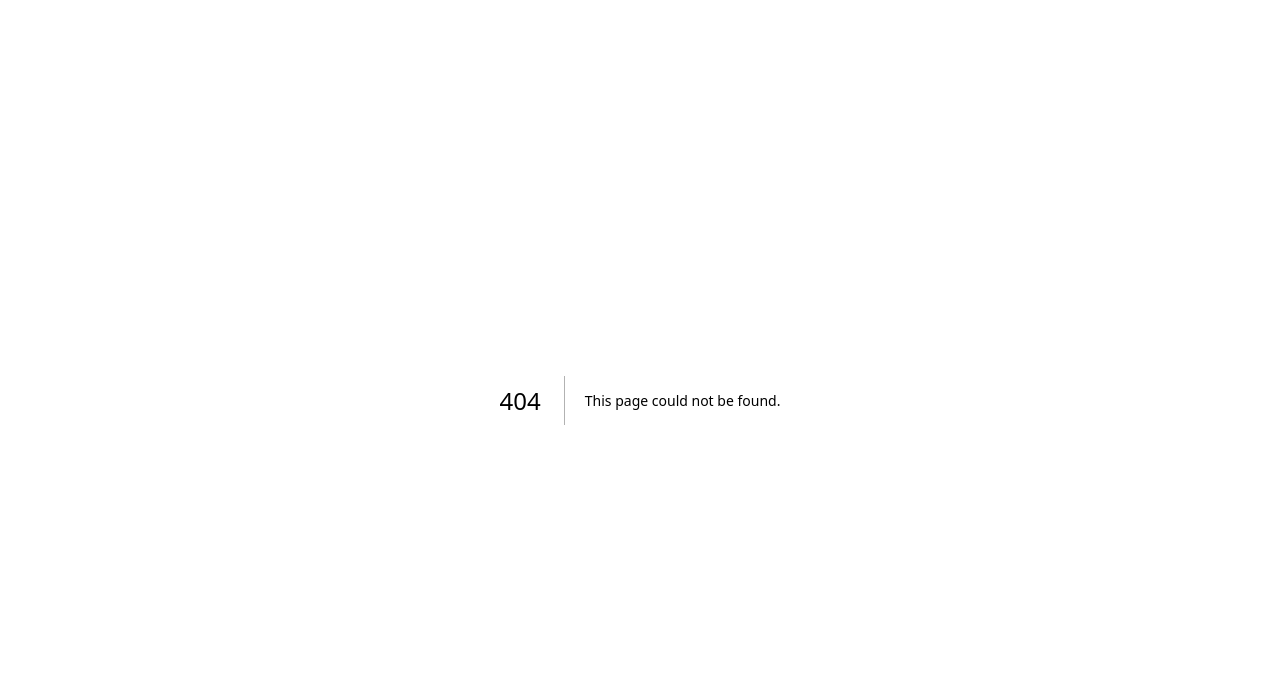
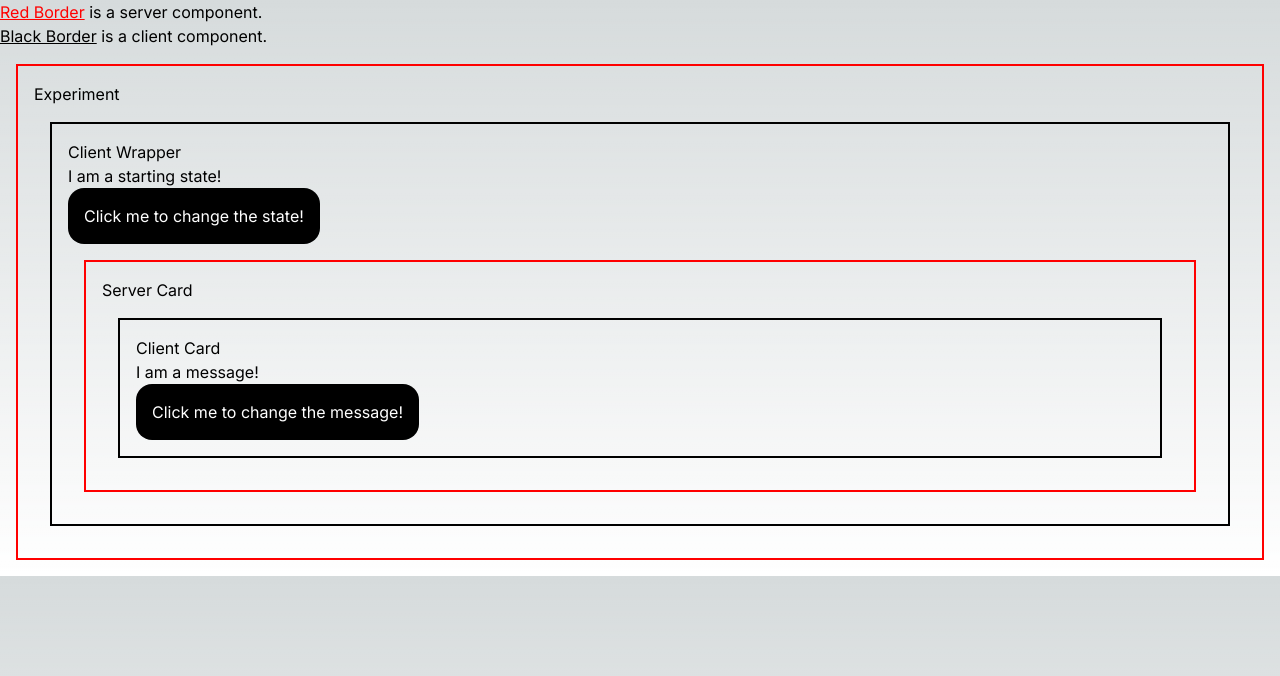
Before and after one commit to Nickzster/Server-Components-Sandbox, a Next.js app: page /experiment1 in a window 1280 px wide. Before the commit this address had no page. Shown: the top 676 px of the page. Built offline with nearby package versions, Linux system fonts and the light colour scheme.

Commit message:
Created a new experiment to play with server and client component nesting

```diff
--- /dev/null
+++ b/src/app/components/DemoContainer.tsx
@@ -0,0 +1,25 @@
+import React, { ReactNode } from "react";
+
+const DemoContainer = ({
+  children,
+  isServer = false,
+}: {
+  children: ReactNode;
+  isServer?: boolean;
+}) => {
+  return (
+    <>
+      <div
+        style={{
+          border: `2px solid ${isServer ? "red" : "black"}`,
+          padding: "1em",
+          margin: "1em",
+        }}
+      >
+        {children}
+      </div>
+    </>
+  );
+};
+
+export default DemoContainer;
--- /dev/null
+++ b/src/app/experiment1/ClientCard.tsx
@@ -0,0 +1,36 @@
+"use client";
+import React, { useState } from "react";
+import DemoContainer from "../components/DemoContainer";
+
+const ClientCard = (props: {
+  message: string;
+  updateMessage: () => Promise<string>;
+}) => {
+  const [message, setMessage] = useState(props.message);
+
+  const updateMessage = async () => {
+    const newMessage = await props.updateMessage();
+    setMessage(newMessage);
+  };
+
+  return (
+    <DemoContainer isServer={false}>
+      <h2>Client Card</h2>
+      {message}
+      <br />
+      <button
+        style={{
+          backgroundColor: "black",
+          color: "white",
+          padding: "1em",
+          borderRadius: "1em",
+        }}
+        onClick={() => updateMessage()}
+      >
+        Click me to change the message!
+      </button>
+    </DemoContainer>
+  );
+};
+
+export default ClientCard;
--- /dev/null
+++ b/src/app/experiment1/ClientWrapper.tsx
@@ -0,0 +1,33 @@
+"use client";
+
+import React, { ReactNode, useEffect, useState } from "react";
+import DemoContainer from "../components/DemoContainer";
+
+const ClientWrapper = (props: { children: ReactNode }) => {
+  const [state, setState] = useState("I am a starting state!");
+
+  const updateState = () => {
+    setState("I am a new state that changed via client side!");
+  };
+
+  return (
+    <DemoContainer isServer={false}>
+      <p>Client Wrapper</p>
+      <p>{state}</p>
+      <button
+        style={{
+          backgroundColor: "black",
+          color: "white",
+          padding: "1em",
+          borderRadius: "1em",
+        }}
+        onClick={() => updateState()}
+      >
+        Click me to change the state!
+      </button>
+      {props.children}
+    </DemoContainer>
+  );
+};
+
+export default ClientWrapper;
--- /dev/null
+++ b/src/app/experiment1/ServerCard.tsx
@@ -0,0 +1,21 @@
+import React from "react";
+import ClientCard from "./ClientCard";
+import DemoContainer from "../components/DemoContainer";
+
+const ServerCard = () => {
+  const updateMessage = async () => {
+    "use server";
+    return "I am a new message that changed via server actions!";
+  };
+
+  const initialMessage = "I am a message!";
+
+  return (
+    <DemoContainer isServer={true}>
+      <h2>Server Card</h2>
+      <ClientCard message={initialMessage} updateMessage={updateMessage} />
+    </DemoContainer>
+  );
+};
+
+export default ServerCard;
--- /dev/null
+++ b/src/app/experiment1/page.tsx
@@ -0,0 +1,31 @@
+import React from "react";
+import ClientWrapper from "./ClientWrapper";
+import ServerCard from "./ServerCard";
+import DemoContainer from "../components/DemoContainer";
+
+const Experiment = () => {
+  return (
+    <>
+      <p>
+        <span style={{ color: "red", textDecoration: "underline" }}>
+          Red Border
+        </span>{" "}
+        is a server component.
+      </p>
+      <p>
+        <span style={{ color: "black", textDecoration: "underline" }}>
+          Black Border
+        </span>{" "}
+        is a client component.
+      </p>
+      <DemoContainer isServer={true}>
+        <h1>Experiment</h1>
+        <ClientWrapper>
+          <ServerCard />
+        </ClientWrapper>
+      </DemoContainer>
+    </>
+  );
+};
+
+export default Experiment;
--- a/src/app/sandbox2/action.ts
+++ /dev/null
@@ -1,14 +0,0 @@
-"use server";
-
-import { headers } from "next/headers";
-import { revalidatePath } from "next/cache";
-import InMemoryDB from "../db";
-
-export const addTodoItem = async (text: string) => {
-  // console.log("Adding item: ", text);
-  // //const res = await fetch("https://www.google.com");
-  // //console.log(res);
-  // console.log(headers().values());
-  // InMemoryDB.connect().addToDb(text);
-  // revalidatePath("/sandbox");
-};
```
